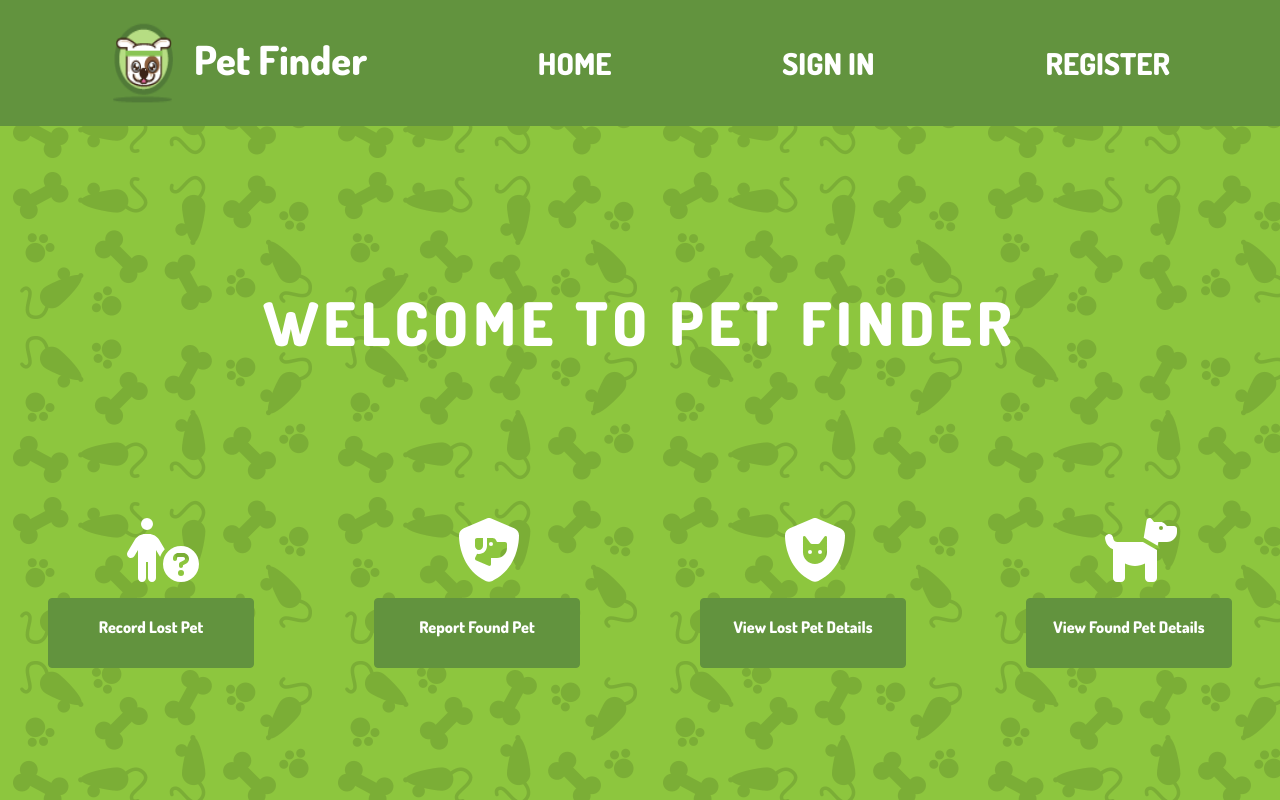
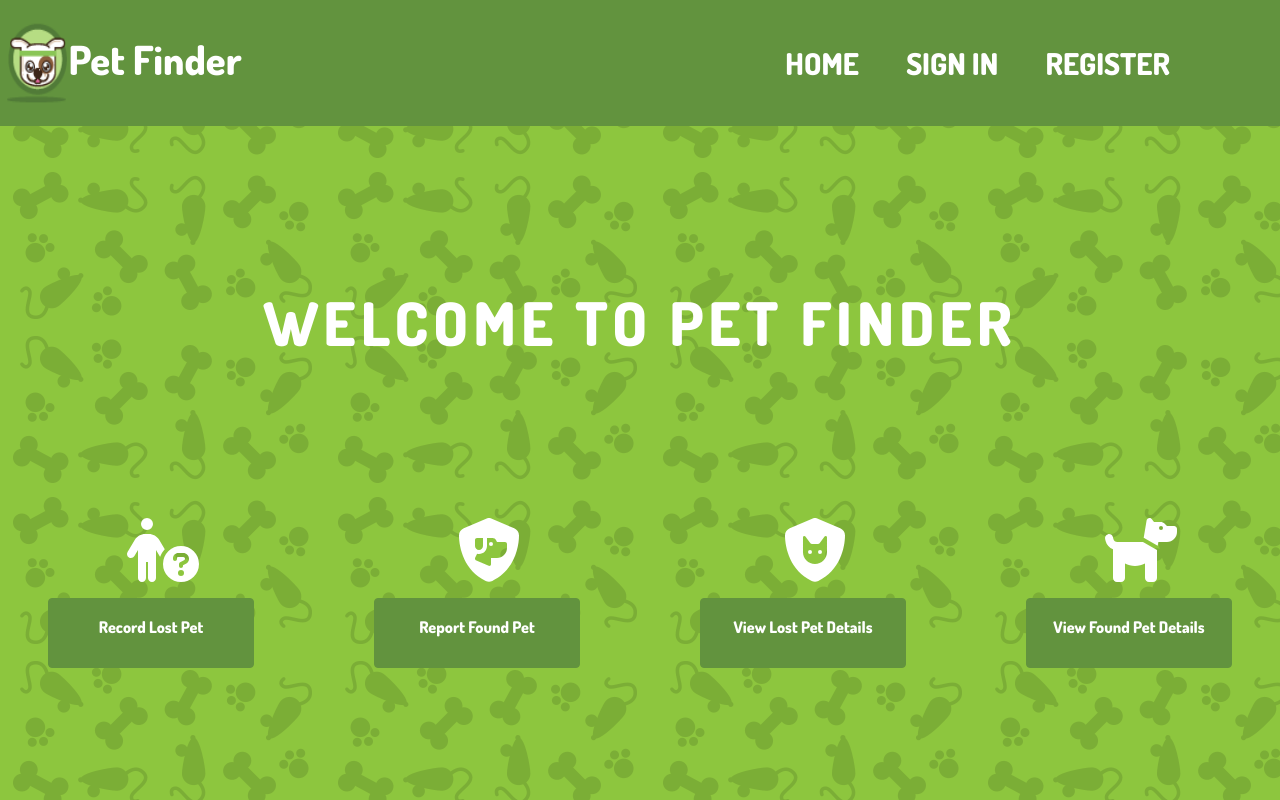
Before and after one commit to raoisha/PetFinder, a React (Create React App) app in the folder client/: page / in a window 1280 px wide. Shown: the top 800 px of the page. Built offline with nearby package versions, Linux system fonts and the light colour scheme; no server answers.

Commit message:
ui changes

```diff
--- a/client/src/App.css
+++ b/client/src/App.css
@@ -17,6 +17,7 @@
 
 .lost-pet-list{
   background-image: url(../src/images/paw.png);
+  background-color: #bbdd8e;
   position: absolute;
   width: 100%;
   height: 100%;
@@ -145,3 +146,12 @@ input[type=file]{
    height:50px !important;
    font-size: 20px !important;
  }
+
+ .petlogo{
+  margin-right: -7%;
+  margin-left: -39%;
+ }
+
+ .move-left{
+  margin-left: 34%;
+ }
--- a/client/src/components/Navigator.js
+++ b/client/src/components/Navigator.js
@@ -22,7 +22,7 @@ function Navigator() {
                 <img className="petlogo" src={dogimg} alt=" " width="100" height="100" align="left"/>
                 <h1 style={{ textAlign: "left" }}>Pet Finder</h1>
               </Navbar.Brand>
-                <Link to="/home" className="nav-link">
+                <Link to="/home" className="nav-link move-left">
                     HOME
                 </Link>
                 {! userData.user_id && (
```
Also changed, not shown: client/src/images/petlogo.png (added), 1 other file (tests, documents, lock files or other folders).
